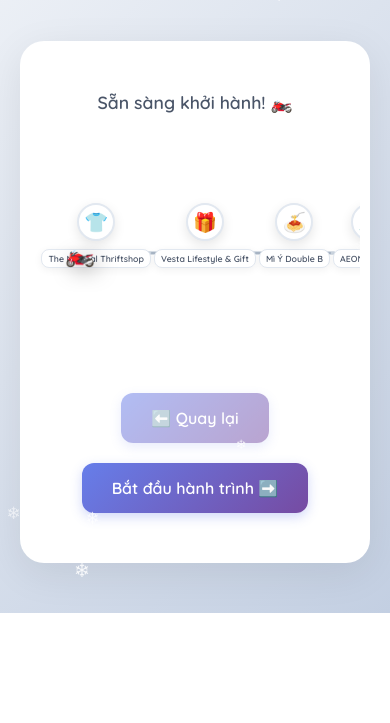
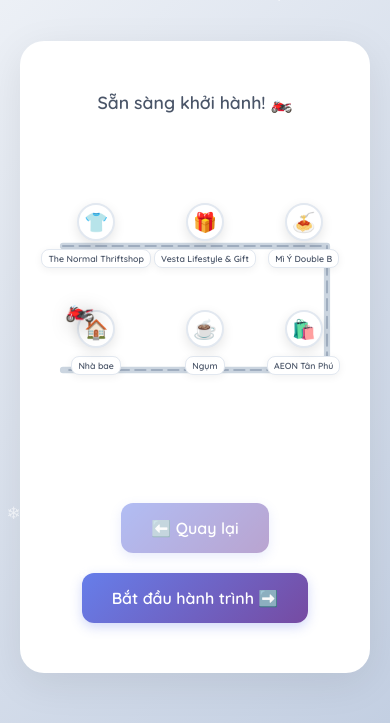
Before and after one commit to imCaoQuoc/christmax, a plain HTML site: page index.html in a window 390 px wide. Shown: the part 236-959 px from the top of the page. Before the commit the page ends 849 px from the top, so only its background shows below. Drawn offline with Linux system fonts and the light colour scheme.

Commit message:
Refactor journey map and location points layout for improved responsiveness and visual flow

```diff
--- a/index.html
+++ b/index.html
@@ -91,9 +91,9 @@
         /* Journey Map Container */
         .journey-map {
             position: relative;
-            padding: 40px 10px;
+            padding: 20px 10px;
             margin: 40px 0;
-            min-height: 200px;
+            min-height: 280px;
             width: 100%;
             overflow: hidden;
         }
@@ -102,10 +102,9 @@
         .road {
             position: absolute;
             left: 0;
-            top: 50%;
-            transform: translateY(-50%);
+            top: 0;
             width: 100%;
-            height: 100px;
+            height: 100%;
             pointer-events: none;
         }
 
@@ -114,16 +113,16 @@
             height: 100%;
         }
 
-        /* Location Points Container - Horizontal Straight Line */
+        /* Location Points Container - 2 Row Grid */
         .locations-container {
             position: relative;
-            display: flex;
-            flex-direction: row;
-            gap: 8px;
-            padding: 20px 3%;
-            align-items: center;
-            justify-content: space-between;
+            display: grid;
+            grid-template-columns: repeat(3, 1fr);
+            grid-template-rows: repeat(2, 1fr);
+            gap: 15px 10px;
+            padding: 20px 5%;
             width: 100%;
+            min-height: 250px;
         }
 
         /* Individual Location Point */
@@ -136,7 +135,37 @@
             cursor: pointer;
             transition: all 0.3s ease;
             z-index: 2;
-            flex: 0 1 auto;
+        }
+
+        /* Order for zigzag pattern: 1,2,3 top row, 6,5,4 bottom row */
+        .location-point:nth-child(1) {
+            grid-column: 1;
+            grid-row: 1;
+        }
+
+        .location-point:nth-child(2) {
+            grid-column: 2;
+            grid-row: 1;
+        }
+
+        .location-point:nth-child(3) {
+            grid-column: 3;
+            grid-row: 1;
+        }
+
+        .location-point:nth-child(4) {
+            grid-column: 3;
+            grid-row: 2;
+        }
+
+        .location-point:nth-child(5) {
+            grid-column: 2;
+            grid-row: 2;
+        }
+
+        .location-point:nth-child(6) {
+            grid-column: 1;
+            grid-row: 2;
         }
 
         .location-icon {
@@ -614,7 +643,7 @@
             });
         }
 
-        // Draw straight horizontal road
+        // Draw zigzag road for 2-row layout
         function drawZigzagPath() {
             const svg = document.getElementById('roadPath');
             if (!svg) return;
@@ -622,37 +651,51 @@
             const points = locations.length;
             if (points < 2) return;
 
-            // Calculate SVG dimensions for straight road
-            const spacing = 110;  // Space between points
-            const totalWidth = (points * spacing) + 100;
-            const height = 100;
+            // Get actual container dimensions
+            const container = document.querySelector('.locations-container');
+            if (!container) return;
 
-            svg.setAttribute('viewBox', `0 0 ${totalWidth} ${height}`);
-            svg.setAttribute('preserveAspectRatio', 'xMinYMid meet');
+            const width = container.offsetWidth || 800;
+            const height = 280;
 
-            // Create straight horizontal line
-            const startX = 40;
-            const endX = 40 + (points * spacing);
-            const centerY = height / 2;
+            svg.setAttribute('viewBox', `0 0 ${width} ${height}`);
+            svg.setAttribute('preserveAspectRatio', 'none');
 
-            let pathData = `M ${startX} ${centerY} L ${endX} ${centerY}`;
+            // Calculate positions for 2 row zigzag: 1-2-3 top, 6-5-4 bottom
+            const padding = width * 0.1;
+            const usableWidth = width - (padding * 2);
+            const col1X = padding;
+            const col2X = padding + usableWidth / 2;
+            const col3X = padding + usableWidth;
+            const row1Y = height * 0.3;
+            const row2Y = height * 0.7;
+
+            // Path: 1(col1,row1) -> 2(col2,row1) -> 3(col3,row1) -> 4(col3,row2) -> 5(col2,row2) -> 6(col1,row2)
+            let pathData = `M ${col1X} ${row1Y} `;
+            pathData += `L ${col2X} ${row1Y} `;  // 1 to 2
+            pathData += `L ${col3X} ${row1Y} `;  // 2 to 3
+            pathData += `L ${col3X} ${row2Y} `;  // 3 to 4 (down)
+            pathData += `L ${col2X} ${row2Y} `;  // 4 to 5
+            pathData += `L ${col1X} ${row2Y} `;  // 5 to 6
 
             // Create path element
             const path = document.createElementNS('http://www.w3.org/2000/svg', 'path');
             path.setAttribute('d', pathData);
             path.setAttribute('fill', 'none');
             path.setAttribute('stroke', '#cbd5e0');
-            path.setAttribute('stroke-width', '8');
+            path.setAttribute('stroke-width', '6');
             path.setAttribute('stroke-linecap', 'round');
+            path.setAttribute('stroke-linejoin', 'round');
 
             // Add dashed line
             const dashedPath = document.createElementNS('http://www.w3.org/2000/svg', 'path');
             dashedPath.setAttribute('d', pathData);
             dashedPath.setAttribute('fill', 'none');
             dashedPath.setAttribute('stroke', '#a0aec0');
-            dashedPath.setAttribute('stroke-width', '3');
-            dashedPath.setAttribute('stroke-dasharray', '12,8');
+            dashedPath.setAttribute('stroke-width', '2');
+            dashedPath.setAttribute('stroke-dasharray', '10,6');
             dashedPath.setAttribute('stroke-linecap', 'round');
+            dashedPath.setAttribute('stroke-linejoin', 'round');
 
             svg.innerHTML = '';
             svg.appendChild(path);
```
